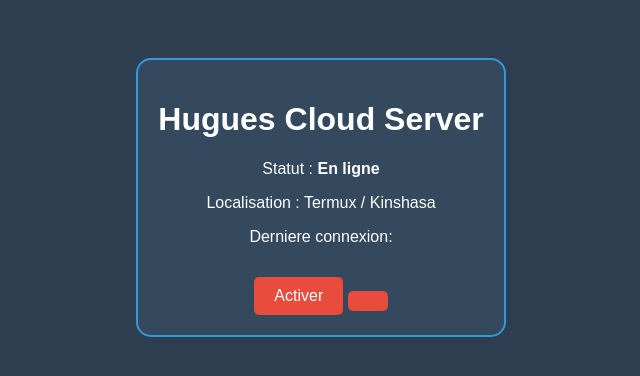
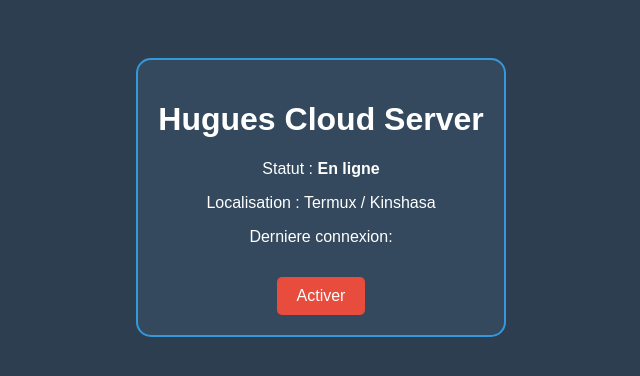
Before and after one commit to Hugues886/Mon_premier_devops, a plain HTML site: page index.html in a window 1280 px wide. Shown: the whole page, without its empty margins (319-959 px from the left). Drawn offline with Linux system fonts and the light colour scheme.

Commit message:
Modifications

```diff
--- a/index.html
+++ b/index.html
@@ -12,7 +12,6 @@
         <p>Derniere connexion: <span id="horloge"></span></p>
 
         <button onclick="activerMagie()">Activer</button>
-        <button onclick="changerMode()" style="background-color: ..."></button>
     </div>
 
     <script src="script.js"></script>
--- a/script.js
+++ b/script.js
@@ -4,14 +4,3 @@ function activerMagie() {
     document.getElementById('statut').style.color = '#2ecc71';
     alert("Magie activée !");
 }
-
-function changerMode() {
-    let corps = document.body;
-    if (corps.style.backgroundColor === "rgb(44, 62, 80)") {
-        corps.style.backgroundColor = "#ecf0f1";
-        corps.style.color = "#2c3e50";
-    } else {
-        corps.style.backgroundColor = "#2c3e50";
-        corps.style.color = "white";
-    }
-}
```
